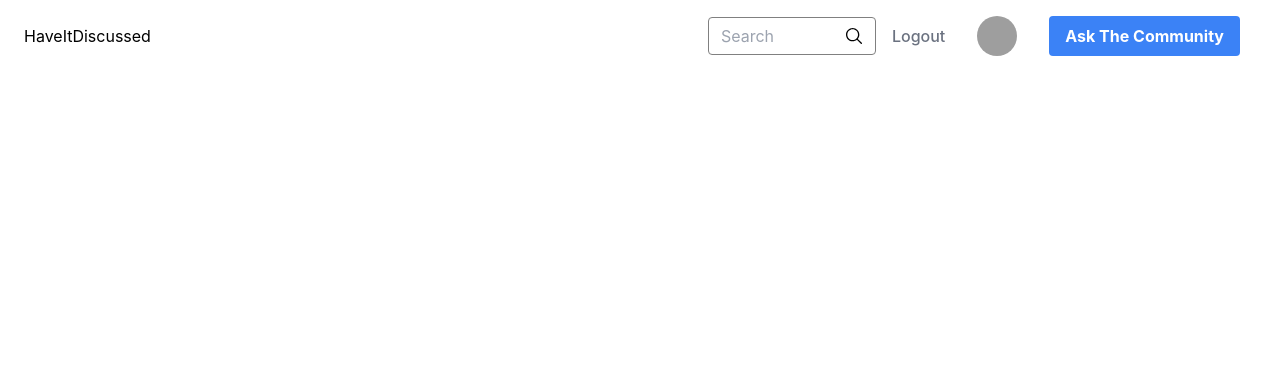
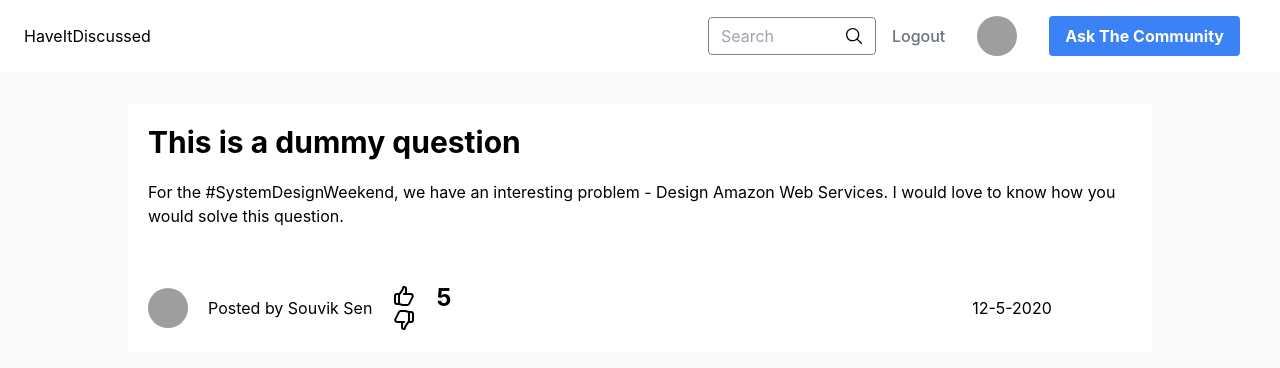
Before and after one commit to Yourstruggle11/HaveItDiscussed-Client, a React (Create React App) app: page /question in a window 1280 px wide. Shown: the top 368 px of the page. Built offline with nearby package versions, Linux system fonts and the light colour scheme; grey boxes are pictures that could not be loaded; the HTML template or start-up script is replaced by a standard one.

Commit message:
`feat`: Added question part at `question` page

```diff
--- a/src/Navigator.js
+++ b/src/Navigator.js
@@ -6,6 +6,7 @@ import {
   } from "react-router-dom";
 import Home from './pages/Home';
 import Navbar from "./components/Navbar";
+import Question from './pages/Question';
 
 export default function Navigator() {
   return (
@@ -15,6 +16,9 @@ export default function Navigator() {
             <Routes>
                 <Route path="/" element={<Home />} />
             </Routes>
+            <Routes>
+                <Route path="/question" element={<Question />} />
+            </Routes>
         </BrowserRouter>
     </>
   )
--- a/src/pages/Home/index.jsx
+++ b/src/pages/Home/index.jsx
@@ -1,4 +1,5 @@
 import React from "react";
+import { Link } from "react-router-dom";
 import QuestionCard from "../../components/QuestionCard";
 
 export default function Home() {
@@ -6,6 +7,7 @@ export default function Home() {
     <>
       <div className="relative bg-[#f9fafb] dark:bg-MB overflow-hidden p-10 h-[100vh]">
       <div class="max-w-sm w-full lg:max-w-full lg:flex items-center justify-center bg-[#f9fafb]">
+        <Link to='/question' >
             <QuestionCard
             Likes={5}
             TagArray={["Tags One", "Tags Two"]}
@@ -14,6 +16,7 @@ export default function Home() {
             PostedBy="Jonathan Reinink"
             Date="Aug 18"
             />
+        </Link>
         </div>
       </div>
     </>
--- /dev/null
+++ b/src/pages/Question/index.jsx
@@ -0,0 +1,43 @@
+import React from 'react'
+
+export default function Question() {
+  return (
+    <>
+        <div className='w-full h-[50rem] bg-[#f9fafb] pt-[2rem]'>
+            <div className='w-4/5 bg-white min-h-[15rem] mx-auto p-5'>
+                <div className='min-h-[10rem]'>
+                    <h1 className='font-bold text-3xl mb-5'>This is a dummy question</h1>
+                    <p>For the #SystemDesignWeekend, we have an interesting problem - Design Amazon Web Services.
+
+I would love to know how you would solve this question.</p>
+                </div>
+
+                <div className='w-full h-[3rem] flex itmes-center justify-between '>
+                    <div className='h-full min-w-[15rem] bg-white flex items-center	 justify-center'>
+                        <img
+                            class="w-10 h-10 rounded-full mr-5"
+                            src="https://flowbite.com/docs/images/people/profile-picture-5.jpg"
+                            alt="Rounded avatar"
+                        />
+                        <h1 className='mr-5'>Posted by Souvik Sen</h1>
+                        <div>
+                            <svg xmlns="http://www.w3.org/2000/svg" className="h-6 w-6 cursor-pointer" fill="none" viewBox="0 0 24 24" stroke="currentColor" strokeWidth={2}>
+                                <path strokeLinecap="round" strokeLinejoin="round" d="M14 10h4.764a2 2 0 011.789 2.894l-3.5 7A2 2 0 0115.263 21h-4.017c-.163 0-.326-.02-.485-.06L7 20m7-10V5a2 2 0 00-2-2h-.095c-.5 0-.905.405-.905.905 0 .714-.211 1.412-.608 2.006L7 11v9m7-10h-2M7 20H5a2 2 0 01-2-2v-6a2 2 0 012-2h2.5" />
+                            </svg>
+
+                            <svg xmlns="http://www.w3.org/2000/svg" className="h-6 w-6 cursor-pointer" fill="none" viewBox="0 0 24 24" stroke="currentColor" strokeWidth={2}>
+                                <path strokeLinecap="round" strokeLinejoin="round" d="M10 14H5.236a2 2 0 01-1.789-2.894l3.5-7A2 2 0 018.736 3h4.018a2 2 0 01.485.06l3.76.94m-7 10v5a2 2 0 002 2h.096c.5 0 .905-.405.905-.904 0-.715.211-1.413.608-2.008L17 13V4m-7 10h2m5-10h2a2 2 0 012 2v6a2 2 0 01-2 2h-2.5" />
+                            </svg>
+                            </div>
+
+                            <h1 className='ml-5 font-bold text-2xl mb-5'>5</h1>
+                        </div>
+                    <div className='h-full min-w-[15rem] bg-white flex items-center	 justify-center'>
+                        12-5-2020
+                    </div>
+                </div>
+            </div>
+        </div>
+    </>
+  )
+}
```
Lines whose indentation alone changed are shown as unchanged.
